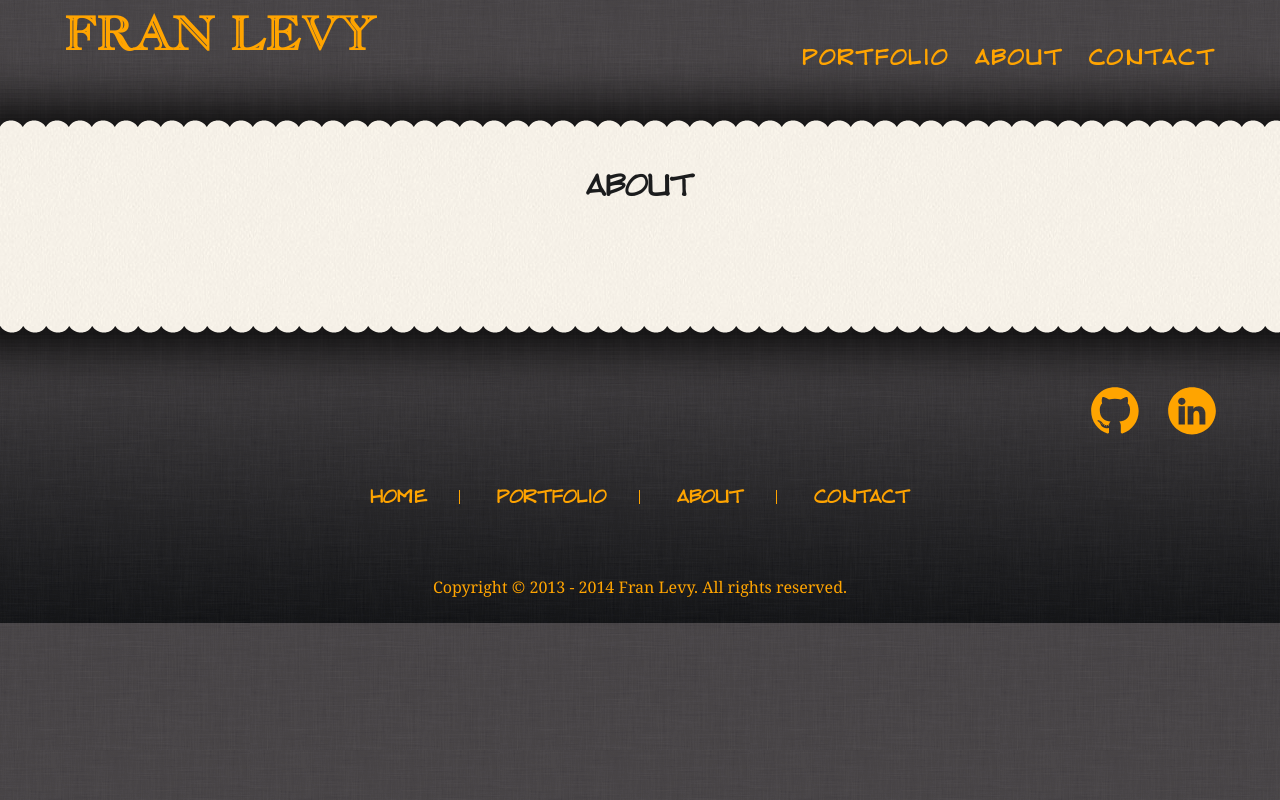
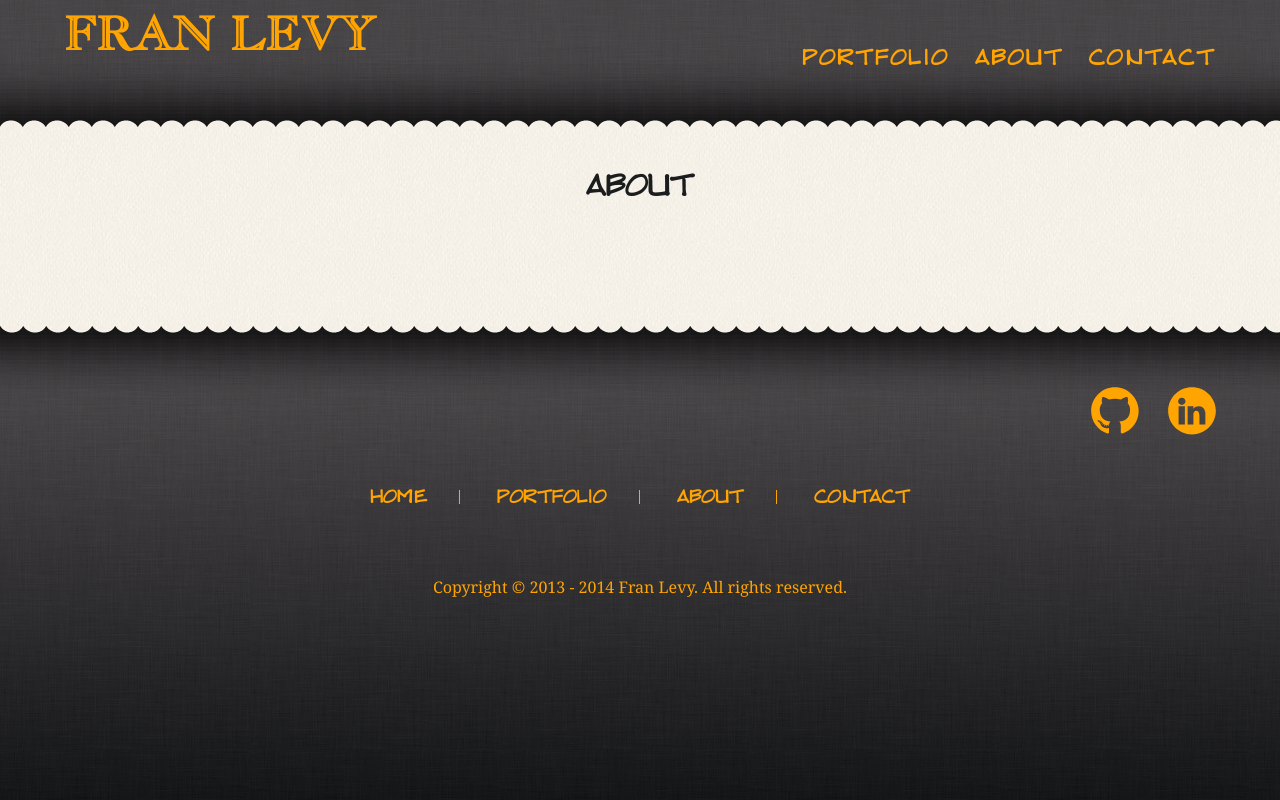
Before and after one commit to franlevy/franlevy, a PHP site: page /about.php in a window 1280 px wide. Run offline with PHP 8.4, Linux system fonts and the light colour scheme; some libraries are stand-ins or nearby versions.

Commit message:
Fixed the body's background gradient problem (ended at footer rather than at page bottom before). Turns out, I needed to specify a height of 'auto' and a min-height of '100%' in my html tag, rather than just working with the body tag alone.

```diff
--- a/stylesheets/global.css
+++ b/stylesheets/global.css
@@ -121,6 +121,10 @@ li {
   font-style: normal; }
 
 /* GENERAL LAYOUT */
+html {
+  height: auto;
+  min-height: 100%; }
+
 body {
   font-family: Georgia, Times, serif;
   font-size: 10px;
--- a/stylesheets/sass/base/_generallayout.sass
+++ b/stylesheets/sass/base/_generallayout.sass
@@ -1,4 +1,7 @@
 /* GENERAL LAYOUT */
+html
+    height: auto
+    min-height: 100%
 
 body
     font:
```
